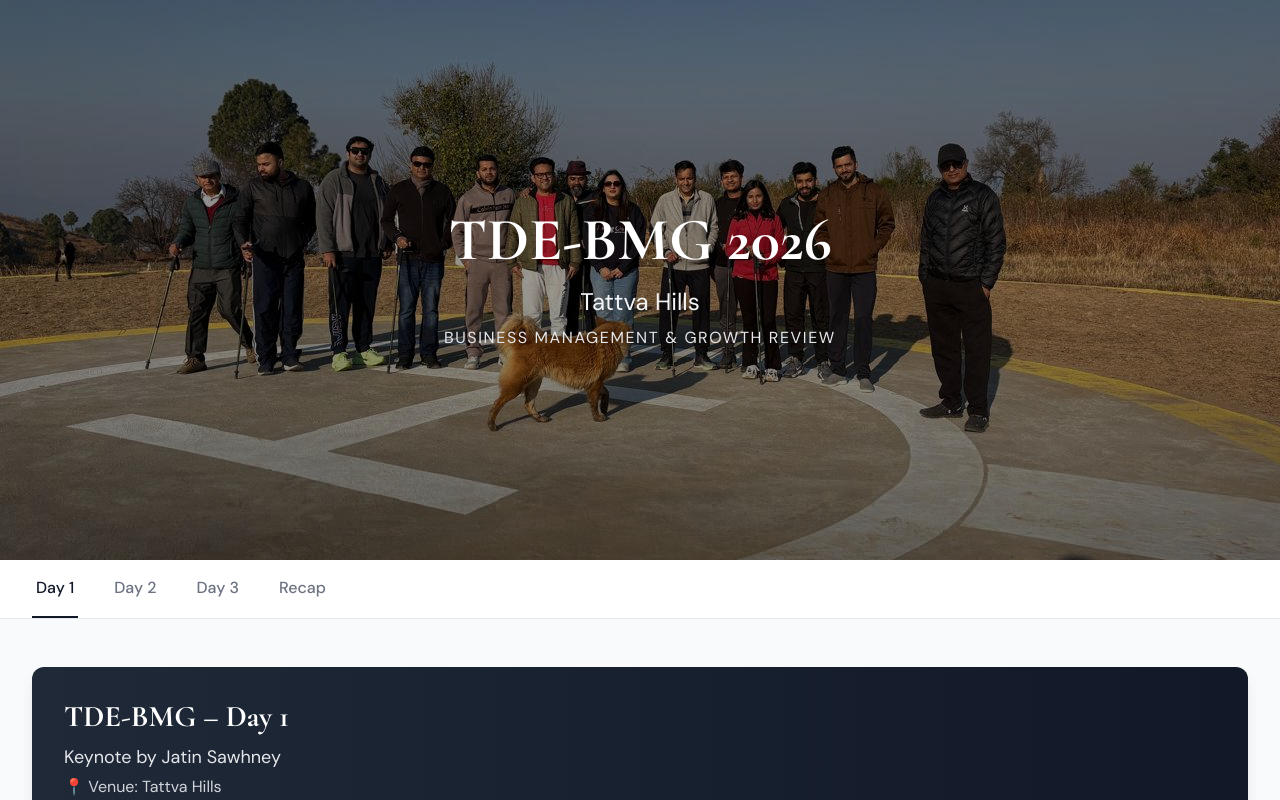
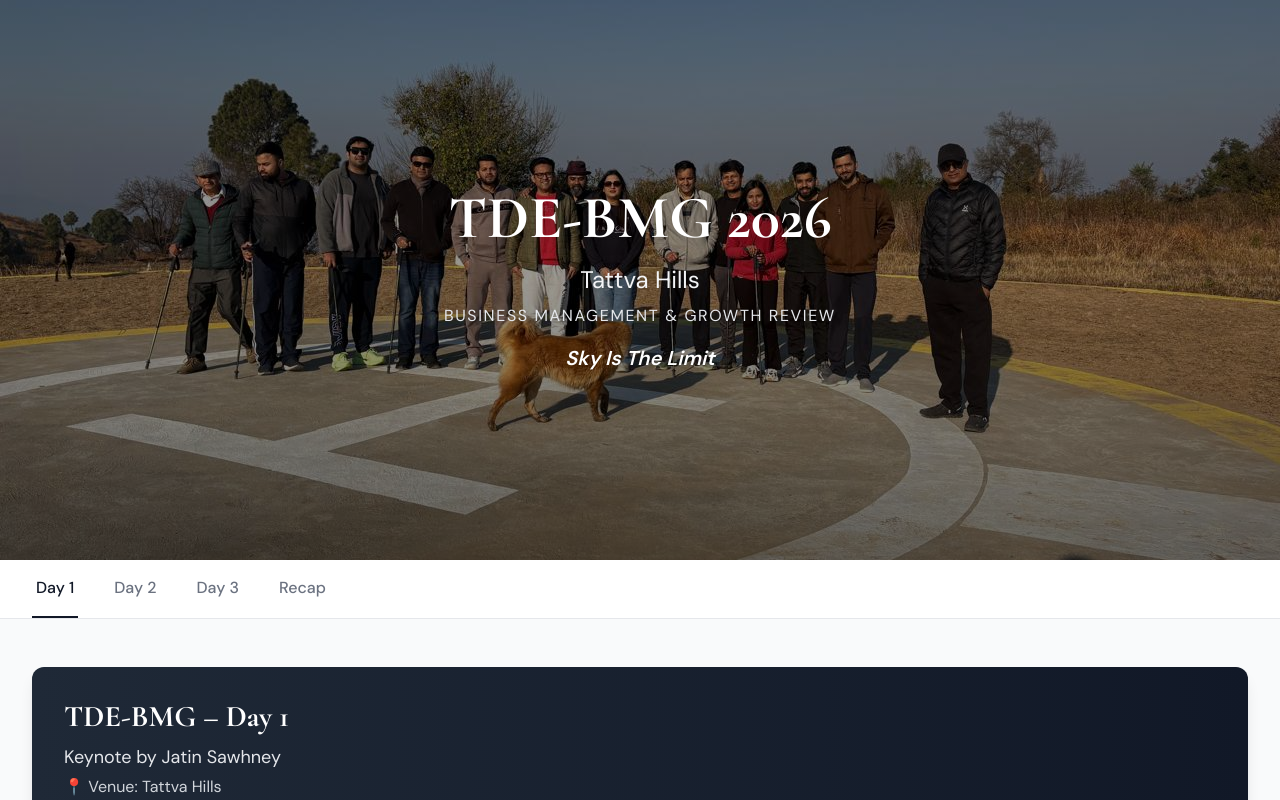
Before and after one commit to CodnanBaig/qbr-teamcomputers, a Next.js app: page / in a window 1280 px wide. Shown: the top 800 px of the page. Built offline with nearby package versions, Linux system fonts and the light colour scheme.

Commit message:
Add 'Sky Is The Limit' text to hero section

```diff
--- a/src/components/Hero.tsx
+++ b/src/components/Hero.tsx
@@ -25,8 +25,11 @@ export default function Hero() {
           TDE-BMG 2026
         </h1>
         <p className="text-xl md:text-2xl text-gray-100 mb-2 drop-shadow-md">Tattva Hills</p>
-        <p className="text-sm md:text-base text-gray-200 uppercase tracking-widest drop-shadow-md">
+        <p className="text-sm md:text-base text-gray-200 uppercase tracking-widest drop-shadow-md mb-4">
           Business Management & Growth Review
+        </p>
+        <p className="text-lg md:text-xl text-white font-semibold italic drop-shadow-lg">
+          Sky Is The Limit
         </p>
       </div>
     </div>
```
